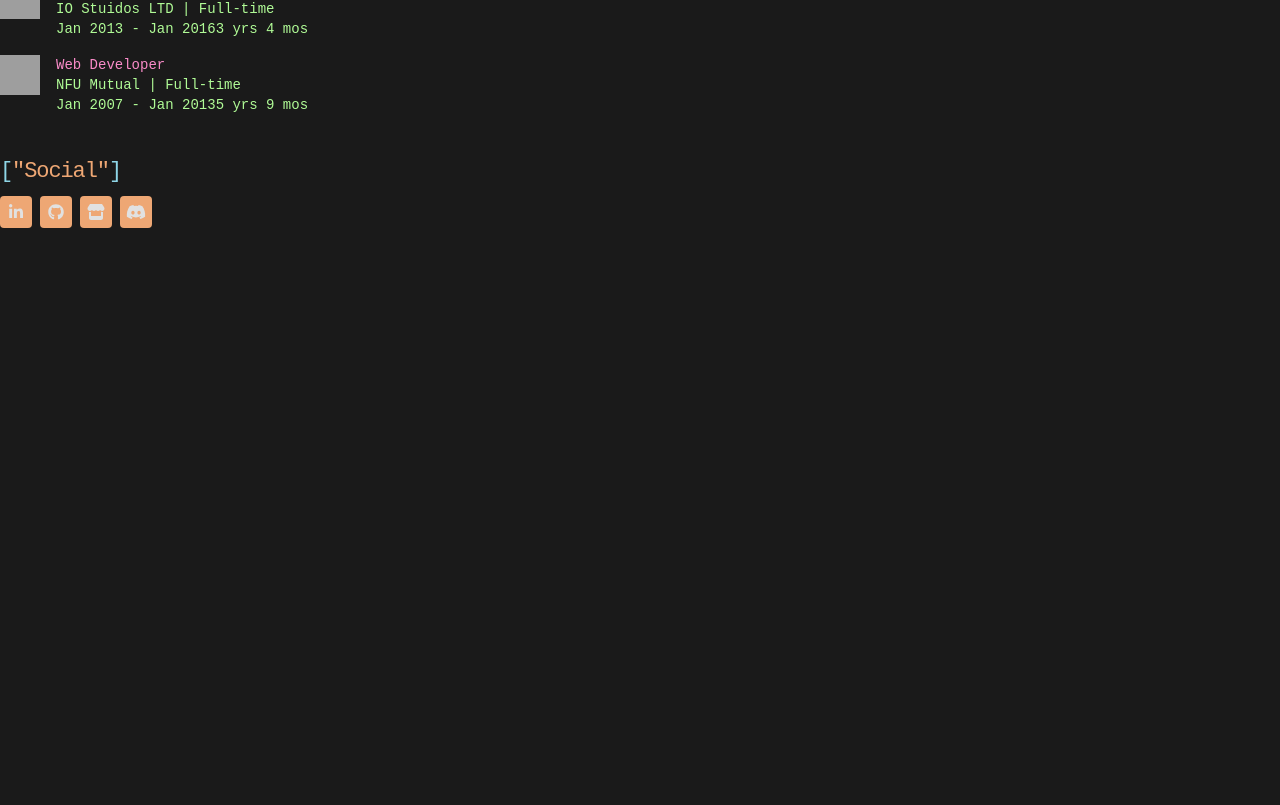
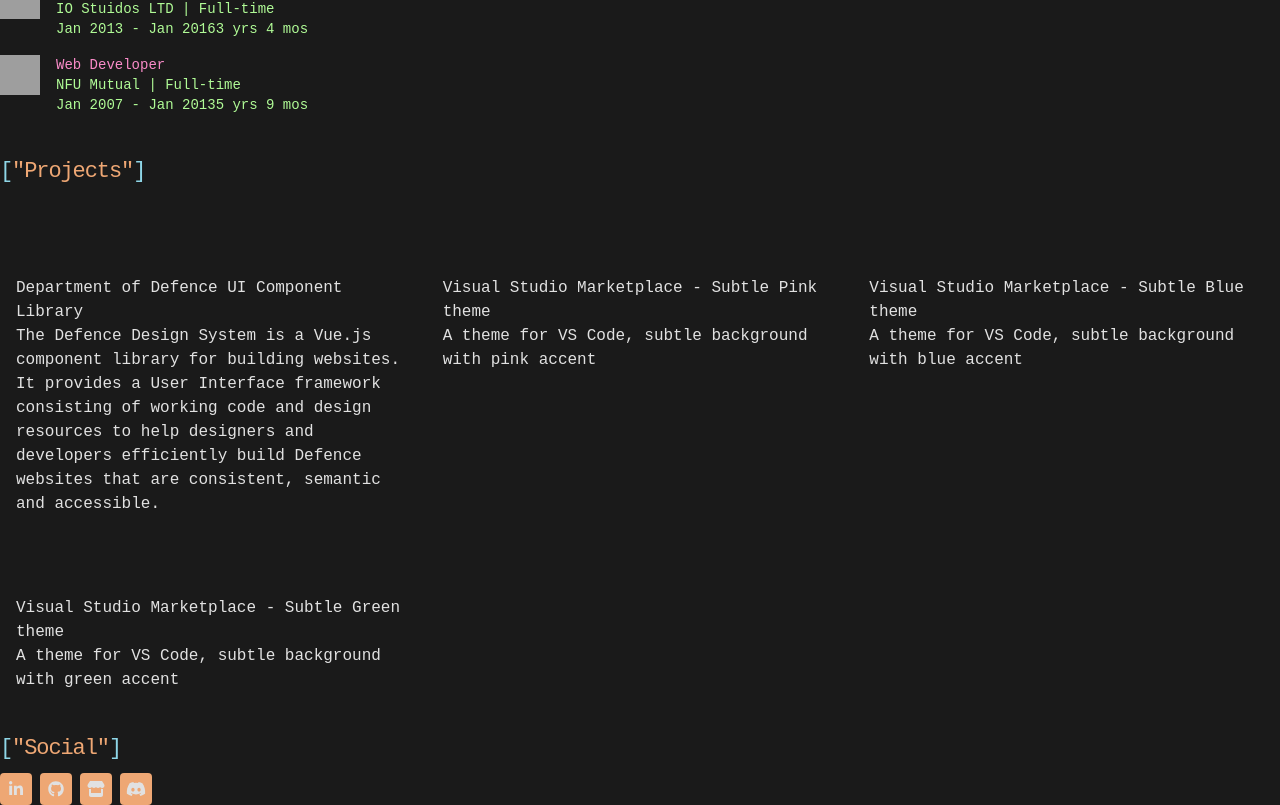
Before and after one commit to eyebonk/devcalledalex, a Vue app: page / in a window 1280 px wide. Shown: the part 782-1587 px from the top of the page. Before the commit the page ends 1010 px from the top, so only its background shows below. Built offline with nearby package versions, Linux system fonts and the light colour scheme; grey boxes are pictures that could not be loaded.

Commit message:
my projects

```diff
--- a/src/App.vue
+++ b/src/App.vue
@@ -3,12 +3,14 @@
     <h1>devcalledalex</h1>
     <about-me />
     <my-experience />
+    <my-projects />
     <my-social />
   </div>
 </template>
 
 <script>
 import MyExperience from "@components/Panels/MyExperience.vue";
+import MyProjects from "@components/Panels/MyProjects.vue";
 import MySocial from "@components/Panels/MySocial.vue";
 import AboutMe from "@components/Panels/AboutMe.vue";
 import { COLOR_VARS } from "@config/colors.js";
@@ -17,6 +19,7 @@
 export default {
   components: {
     MyExperience,
+    MyProjects,
     MySocial,
     AboutMe,
   },
--- a/src/components/Panels/MyExperience.vue
+++ b/src/components/Panels/MyExperience.vue
@@ -94,7 +94,6 @@
     }
 
     function _plural(date, type = "yr") {
-      console.log("date ", date, type);
       return date > 1 ? `${date} ${type}s` : `${date} ${type}`;
     }
 
--- /dev/null
+++ b/src/components/Panels/MyProjects.vue
@@ -0,0 +1,39 @@
+<template>
+  <div>
+    <base-header text="Projects" />
+
+    <div class="tw-flex tw-flex-wrap">
+      <a
+        v-for="(item, index) in PROJECTS"
+        :key="index"
+        :href="item.link"
+        target="_blank"
+        class="tw-w-1/3 tw-px-4"
+      >
+        <div
+          class="tw-h-20 tw-w-full tw-bg-no-repeat tw-bg-cover tw-bg-center"
+          :styles="`background-image: url(${item.image})`"
+        />
+
+        <h5>{{ item.title }}</h5>
+        <p>{{ item.text }}</p>
+      </a>
+    </div>
+  </div>
+</template>
+
+<script>
+import BaseHeader from "@components/BaseHeader.vue";
+import { PROJECTS } from "@config/projects.js";
+
+export default {
+  components: {
+    BaseHeader,
+  },
+  setup() {
+    return {
+      PROJECTS,
+    };
+  },
+};
+</script>
--- /dev/null
+++ b/src/js/config/projects.js
@@ -0,0 +1,26 @@
+export const PROJECTS = [
+  {
+    title: "Department of Defence UI Component Library",
+    text: "The Defence Design System is a Vue.js component library for building websites. It provides a User Interface framework consisting of working code and design resources to help designers and developers efficiently build Defence websites that are consistent, semantic and accessible.",
+    link: "https://ddss.iconagency.com.au/getting-started/overview/introduction",
+    image: "https://picsum.photos/600",
+  },
+  {
+    title: "Visual Studio Marketplace - Subtle Pink theme",
+    text: "A theme for VS Code, subtle background with pink accent",
+    link: "https://marketplace.visualstudio.com/items?itemName=eyebonk.subtle-pink",
+    image: "https://picsum.photos/600",
+  },
+  {
+    title: "Visual Studio Marketplace - Subtle Blue theme",
+    text: "A theme for VS Code, subtle background with blue accent",
+    link: "https://marketplace.visualstudio.com/items?itemName=eyebonk.subtle-blue",
+    image: "https://picsum.photos/600",
+  },
+  {
+    title: "Visual Studio Marketplace - Subtle Green theme",
+    text: "A theme for VS Code, subtle background with green accent",
+    link: "https://marketplace.visualstudio.com/items?itemName=eyebonk.subtle-green",
+    image: "https://picsum.photos/600",
+  },
+];
```
